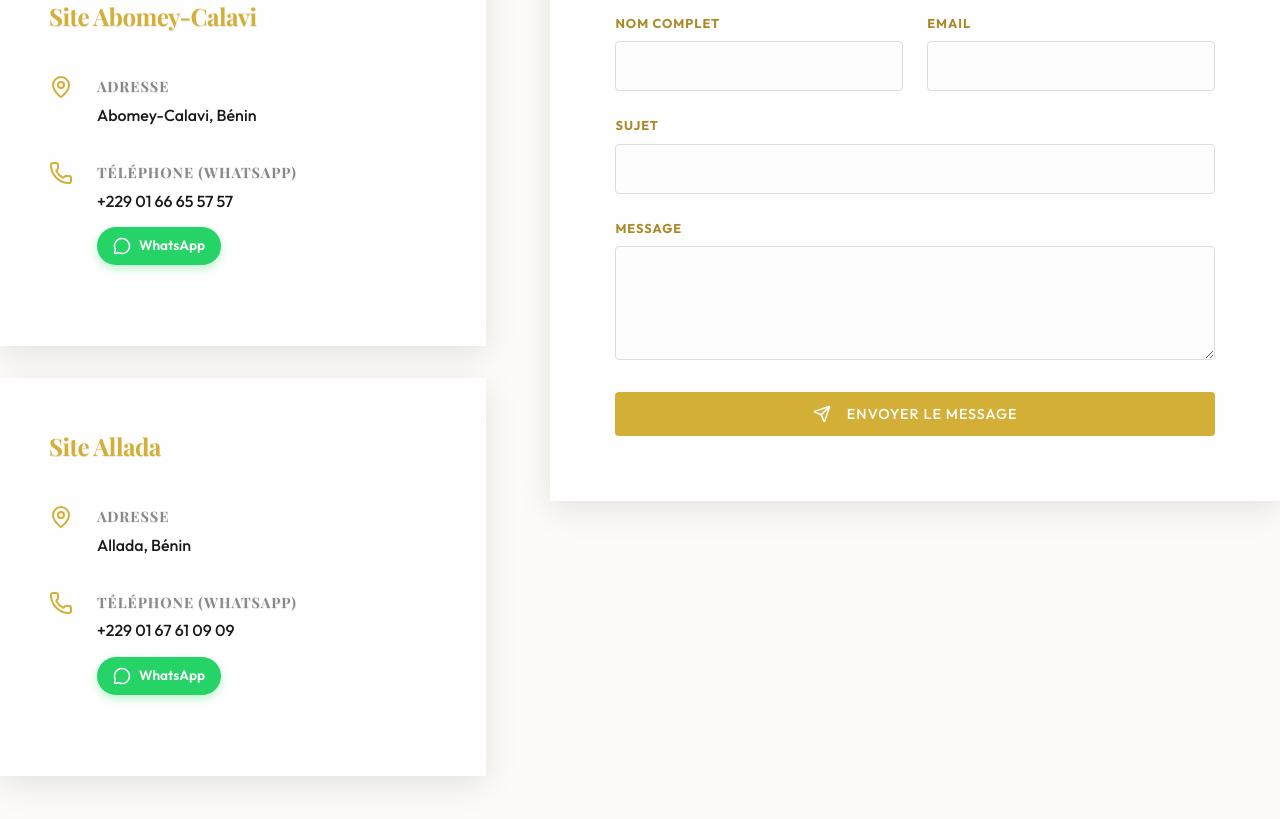
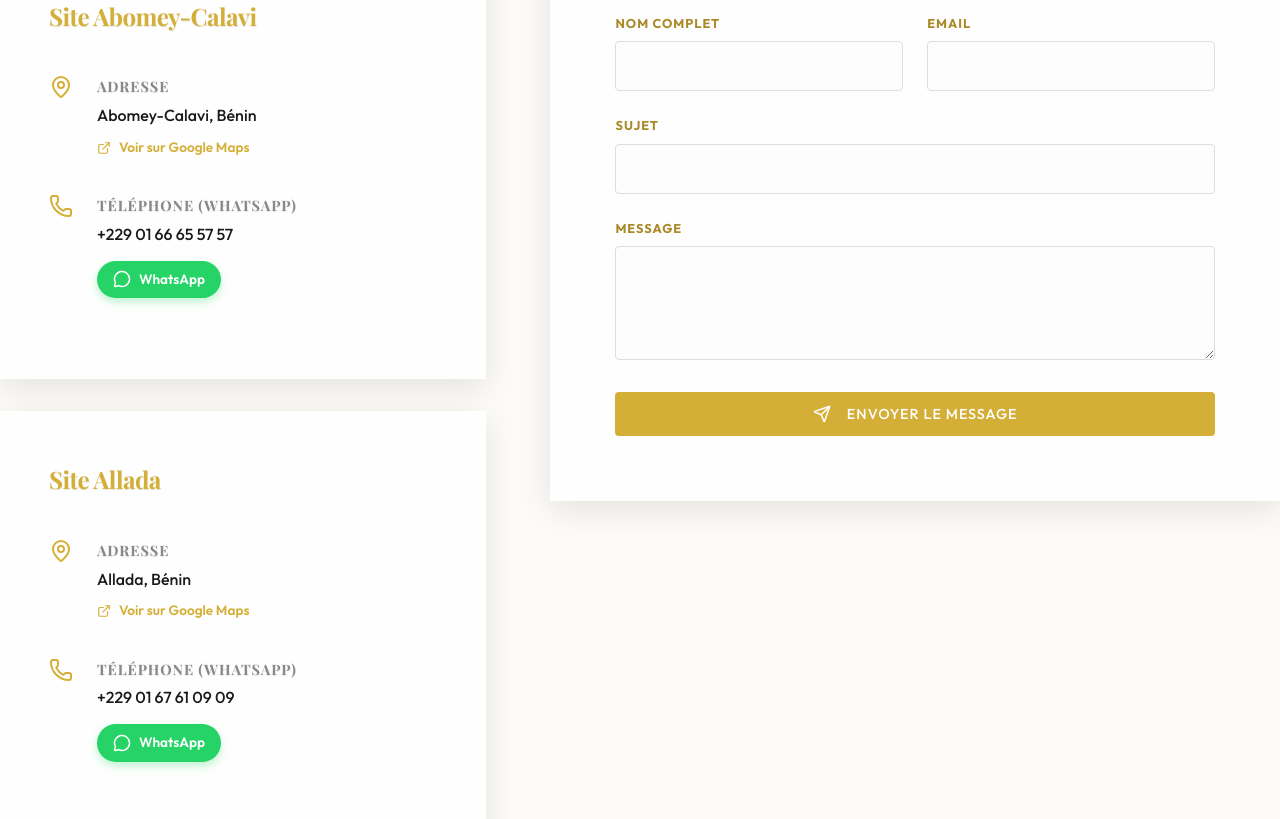
Before and after one commit to arafath-imorou/Site-Web-Ste-Elisabeth, a React (Vite) app: page /contact in a window 1280 px wide. Shown: the part 580-1399 px from the top of the page. Built offline with nearby package versions, Linux system fonts and the light colour scheme; no server answers; the database is empty; a web font is replaced by a local one.

Commit message:
Ajout des localisations Google Maps sur la page Contact

```diff
--- a/src/pages/Contact.css
+++ b/src/pages/Contact.css
@@ -66,6 +66,24 @@
     transform: translateY(-2px);
     box-shadow: 0 6px 15px rgba(37, 211, 102, 0.4);
     color: white;
+}
+
+.map-link {
+    display: inline-flex;
+    align-items: center;
+    gap: 0.5rem;
+    color: var(--color-primary);
+    font-size: 0.85rem;
+    font-weight: 600;
+    text-decoration: none;
+    margin-top: 0.5rem;
+    transition: all 0.3s ease;
+}
+
+.map-link:hover {
+    color: var(--color-primary-dark);
+    text-decoration: underline;
+    transform: translateX(5px);
 }
 
 .map-placeholder {
--- a/src/pages/Contact.jsx
+++ b/src/pages/Contact.jsx
@@ -1,6 +1,6 @@
 import React, { useState, useEffect } from 'react';
 import { supabase } from '../lib/supabase';
-import { Mail, Phone, MapPin, Send, CheckCircle, MessageCircle } from 'lucide-react';
+import { Mail, Phone, MapPin, Send, CheckCircle, MessageCircle, ExternalLink } from 'lucide-react';
 import './Contact.css';
 
 const Contact = () => {
@@ -66,6 +66,14 @@ const Contact = () => {
                                 <div>
                                     <h4>Adresse</h4>
                                     <p>{settings.contact_address_calavi || 'Abomey-Calavi, Bénin'}</p>
+                                    <a
+                                        href="https://maps.app.goo.gl/DsmsM7kh92g7ha4o9"
+                                        target="_blank"
+                                        rel="noopener noreferrer"
+                                        className="map-link"
+                                    >
+                                        <ExternalLink size={14} /> Voir sur Google Maps
+                                    </a>
                                 </div>
                             </div>
                             <div className="info-item">
@@ -97,6 +105,14 @@ const Contact = () => {
                                 <div>
                                     <h4>Adresse</h4>
                                     <p>{settings.contact_address_allada || 'Allada, Bénin'}</p>
+                                    <a
+                                        href="https://maps.app.goo.gl/FtbPQc5Gdins6gJX7"
+                                        target="_blank"
+                                        rel="noopener noreferrer"
+                                        className="map-link"
+                                    >
+                                        <ExternalLink size={14} /> Voir sur Google Maps
+                                    </a>
                                 </div>
                             </div>
                             <div className="info-item">
```
